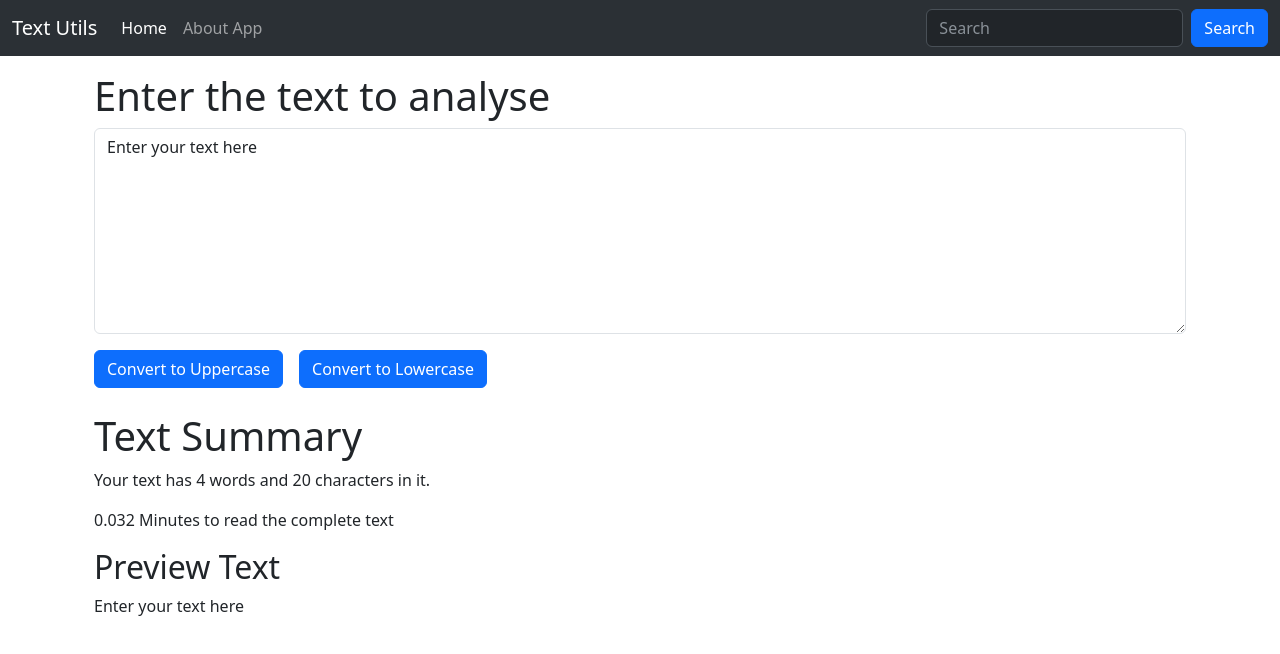
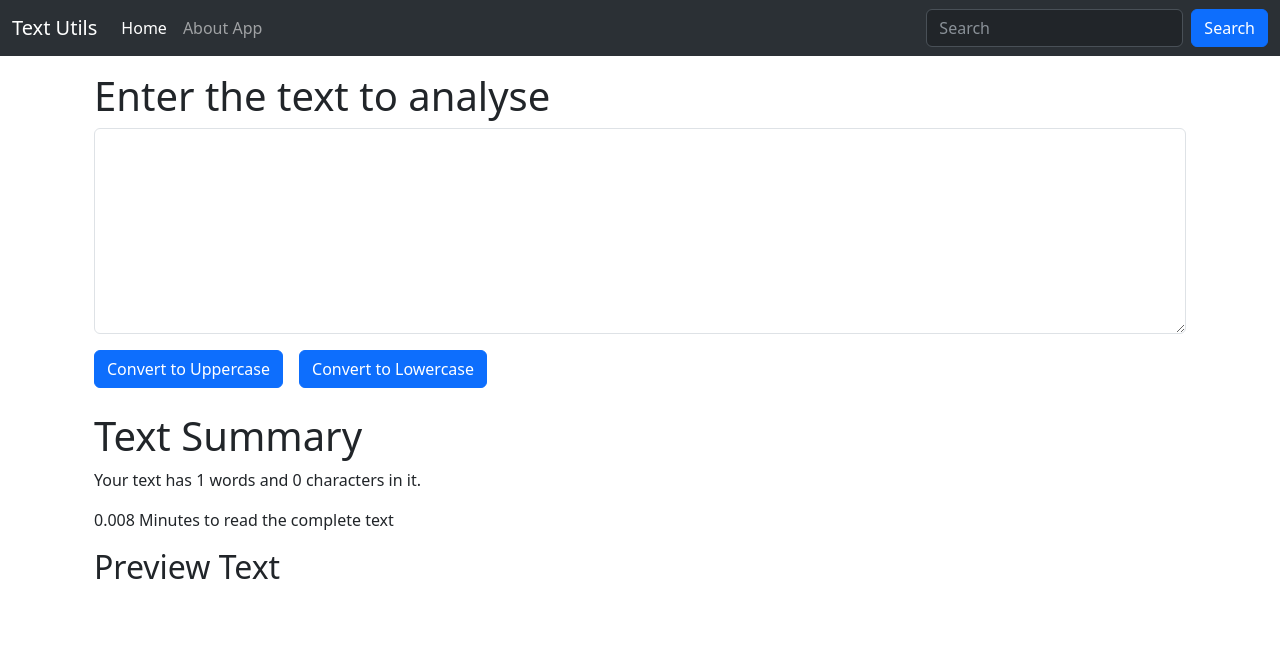
Before and after one commit to Umang-saxena/Text-Utils, a React (Create React App) app: page / in a window 1280 px wide. Shown: the top 654 px of the page. Built offline with nearby package versions, Linux system fonts and the light colour scheme.

Commit message:
LowerCase

```diff
--- a/src/components/TextForm.js
+++ b/src/components/TextForm.js
@@ -2,7 +2,7 @@ import React,{useState} from "react";
 import PropTypes from "prop-types";
 
 export default function TextForm(props) {
-    const[text,setText]=useState("Enter your text here");
+    const[text,setText]=useState("");
     const handleUpClick=()=>{
         let newText=text.toUpperCase();
         setText(newText);
```
